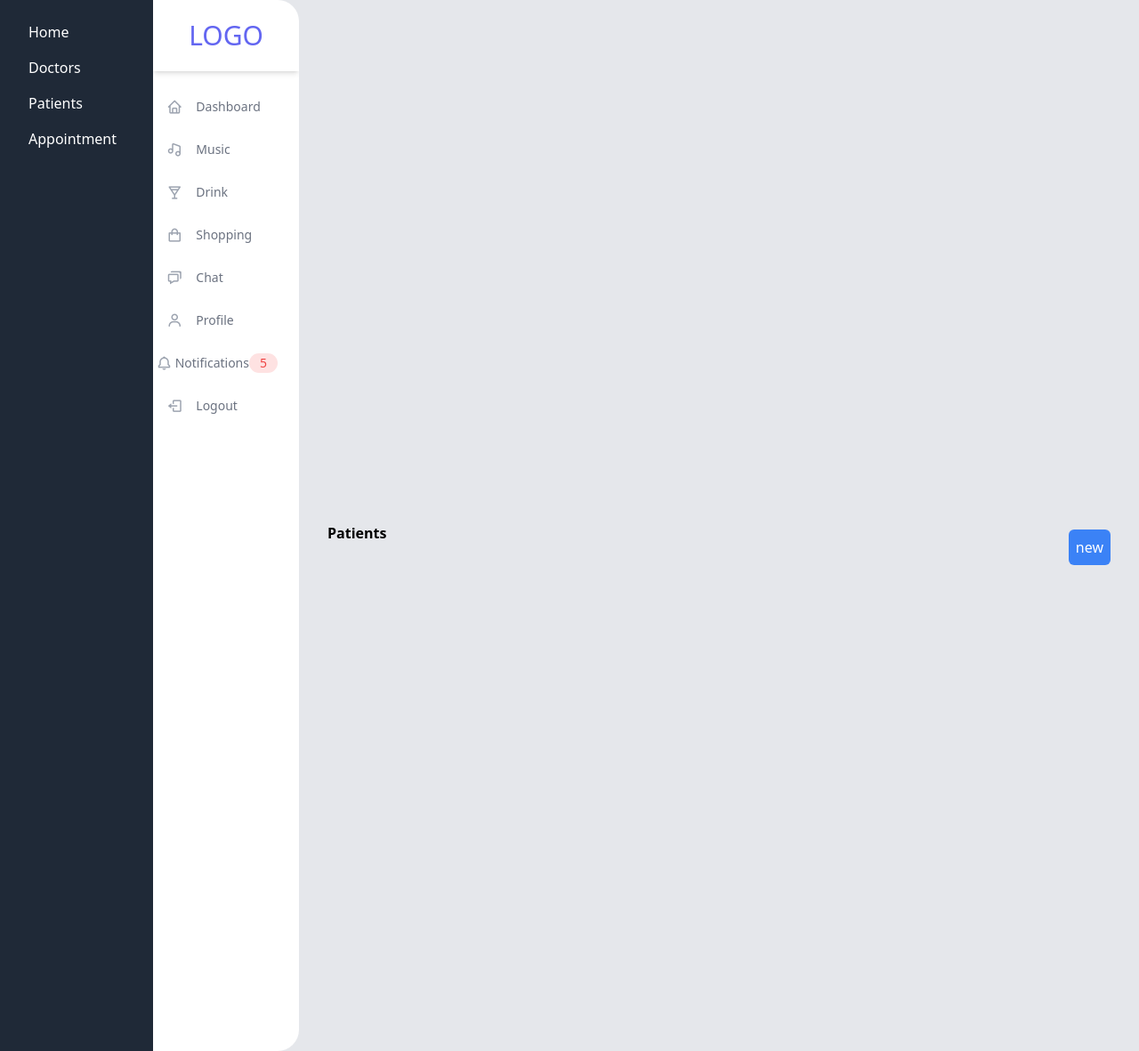
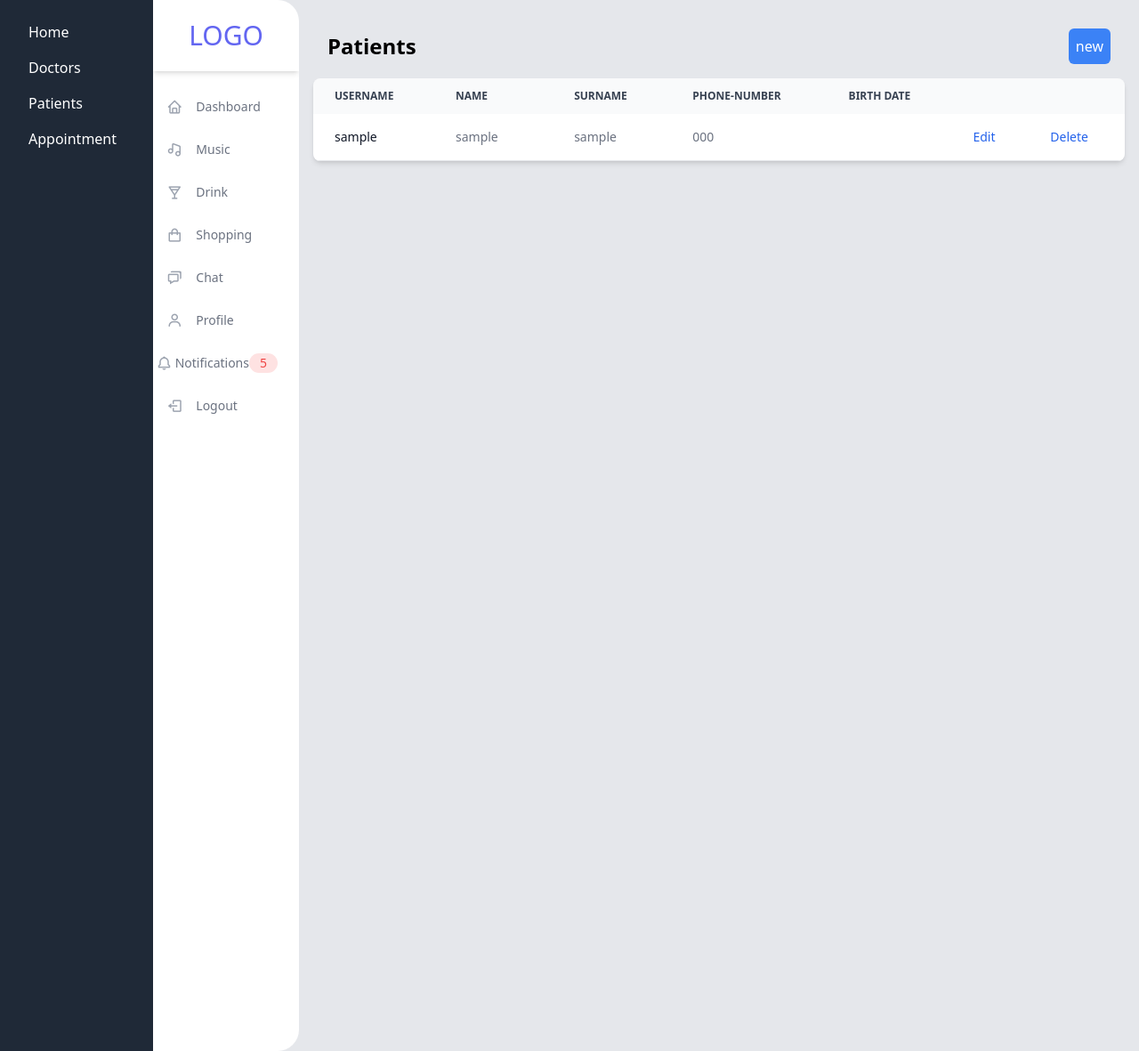
Before and after one commit to Abdelaziz-LAISSAOUI/Clinic_management_system, a Django app: page /patients/ in a window 1280 px wide. Shown: the whole page at 89% size. Run offline with Django 5.2, Linux system fonts and the light colour scheme; a user stored in the database is signed in; tables that the repository leaves empty hold one stand-in row (values such as "Sample post"); some libraries are stand-ins or nearby versions.

Commit message:
patient crud

```diff
--- a/clinic_management/templates/pages/patients.html
+++ b/clinic_management/templates/pages/patients.html
@@ -5,26 +5,20 @@
     <!-- Side Navigation -->
     {% include 'partials/sidenav.html' %}
     <div class="overflow-y-scroll w-full p-4">
-    <div class="flex justify-between items-center h-screen p-4">
-        <div class="flex-grow"><h1 class="font-bold mb-4">Patients</h1></div>
+    <div class="flex justify-between items-center h-fit p-4">
+        <div class="flex-grow items-center"><h1 class="font-bold text-2xl">Patients</h1></div>
         <!-- Show/Hide Button -->
-        <button id="toggleCardBtn" class="bg-blue-500 text-white text-center mt-4 p-2 rounded-md hover:bg-blue-700">
+        <button id="toggleCardBtn" class="bg-blue-500 text-white text-center p-2 rounded-md hover:bg-blue-700">
          new
         </button>
     </div>
+
     {% comment %} <p>{{ patients }}</p> {% endcomment %}
 
-        <!-- Existing Patients List -->
-        <div id="patientList">
-            {% include 'partials/patientList.html' %}
-        </div>
+    <!-- Add Patient Card (Initially Hidden) -->
 
+    <div id="addPatientCard" class="max-w bg-white rounded-md p-4 shadow-md mb-2 hidden">
 
-
-        <!-- Add Patient Card (Initially Hidden) -->
-      <div style="display:grid; justify-content: center; align-items: center; padding: 0%;">
-        <div id="addPatientCard" class="max-w-md bg-white rounded-md p-6 shadow-md mb-6 ">
-            <h2 class="text-2xl font-bold mb-4">Add Patient</h2>
         <form id="addPatientForm" hx-post="{% url 'add_patient' %}" hx-target="#patientList">
             {% csrf_token %}
             <div class="mb-4">
@@ -40,7 +34,15 @@
             <button form="addPatientForm" type="submit" class="bg-blue-500 text-white p-2 rounded-md hover:bg-blue-700">Add Patient</button>
         </form>
     </div>
+
+
+        <!-- Existing Patients List -->
+        <div id="patientList">
+            {% include 'partials/patientList.html' %}
         </div>
+
+
+
     </div>
 </div>
 
--- a/clinic_management/templates/partials/patientList.html
+++ b/clinic_management/templates/partials/patientList.html
@@ -12,13 +12,19 @@
                     Username
                 </th>
                 <th scope="col" class="px-6 py-3">
-                    Color
+                   Name
                 </th>
                 <th scope="col" class="px-6 py-3">
-                    Category
+                    Surname
                 </th>
                 <th scope="col" class="px-6 py-3">
                     Phone-number
+                </th>
+                <th scope="col" class="px-6 py-3">
+                   Birth date
+                </th>
+                <th scope="col" class="px-6 py-3">
+                    <!-- Action -->
                 </th>
                 <th scope="col" class="px-6 py-3">
                     <!-- Action -->
@@ -26,7 +32,7 @@
             </tr>
         </thead>
         <tbody>
-            <tr class="odd:bg-white odd:dark:bg-gray-900 even:bg-gray-50 even:dark:bg-gray-800 border-b dark:border-gray-700">
+            <!-- <tr class="odd:bg-white odd:dark:bg-gray-900 even:bg-gray-50 even:dark:bg-gray-800 border-b dark:border-gray-700">
                 <th scope="row" class="px-6 py-4 font-medium text-gray-900 whitespace-nowrap dark:text-white">
                     Apple MacBook Pro 17"
                 </th>
@@ -95,23 +101,41 @@
                     <a href="#" class="font-medium text-blue-600 dark:text-blue-500 hover:underline">Edit</a>
                 </td>
             </tr>
-            <!-- -------------------- -->
+            -------------------- -->
             {% for patient in patients %}
             <tr class="odd:bg-white odd:dark:bg-gray-900 even:bg-gray-50 even:dark:bg-gray-800 border-b dark:border-gray-700">
                 <th scope="row" class="px-6 py-4 font-medium text-gray-900 whitespace-nowrap dark:text-white">
                     {{ patient.user.username }}
                 </th>
-                <td class="px-6 py-4">
-                    Red
+                <td class="px-6 py-4 ">
+                    <p class="relative w-16 overflow-hidden whitespace-nowrap overflow-ellipsis group hover:overflow-visible">
+                        {{ patient.user.username }}
+                        <span class="absolute z-10 hidden bg-gray-800 text-white text-xl p-1 rounded whitespace-nowrap -top-full group-hover:block overflow-hidden">
+                            {{ patient.user.username }}
+                        </span>
+                    </p>
                 </td>
                 <td class="px-6 py-4">
-                    Wearables
+                    <p class="relative w-16 overflow-hidden whitespace-nowrap overflow-ellipsis group hover:overflow-visible">
+                        {{ patient.user.username }}
+                        <span class="absolute z-10 hidden bg-gray-800 text-white text-xl p-1 rounded whitespace-nowrap -top-full group-hover:block overflow-hidden">
+                            {{ patient.user.username }}
+                        </span>
+                    </p>
                 </td>
                 <td class="px-6 py-4">
                     {{ patient.patient_phone }}
                 </td>
                 <td class="px-6 py-4">
-                    <a href="#" class="font-medium text-blue-600 dark:text-blue-500 hover:underline">Edit</a>
+                    <!-- {{ patient.patient_BirthDate }} -->
+                </td>
+                <td class="px-6 py-4">
+                    <a href="{% url 'update_patient' %}" class="font-medium text-blue-600 dark:text-blue-500 hover:underline">
+                        Edit
+                    </a>
+                </td>
+                <td class="px-6 py-4">
+                    <a href="#" class="font-medium text-blue-600 dark:text-blue-500 hover:underline">Delete</a>
                 </td>
             </tr>
             {% endfor %}
@@ -125,4 +149,70 @@
 
 {% comment %} <div class="py-3 px-5 mb-4 bg-red-100 text-red-900 text-sm rounded-md border border-red-200" role="alert">
     A simple <strong>danger</strong> alert—check it out!
-</div> {% endcomment %}
+</div>
+
+<script>
+
+document.addEventListener('DOMContentLoaded', function () {
+    const editButtons = document.querySelectorAll('.edit-button');
+
+    editButtons.forEach(button => {
+        button.addEventListener('click', function () {
+            const row = button.closest('tr');
+            const cells = row.querySelectorAll('.editable');
+
+            cells.forEach(cell => {
+                const currentValue = cell.textContent.trim();
+                const input = document.createElement('input');
+                input.value = currentValue;
+                cell.textContent = '';
+                cell.appendChild(input);
+            });
+
+            const saveButton = document.createElement('button');
+            saveButton.textContent = 'Save';
+            saveButton.addEventListener('click', function () {
+                // Example AJAX request
+                const formData = new FormData();
+                cells.forEach(cell => {
+                    formData.append(cell.dataset.name, cell.querySelector('input').value);
+                });
+
+                fetch(`/update-patient/${row.dataset.id}/`, {
+                    method: 'POST',
+                    body: formData,
+                })
+                .then(response => response.json())
+                .then(data => {
+                    if (data.success) {
+                        // Add logic here to update the UI or reload the page
+                        row.querySelector('.edit-button').style.display = 'inline-block';
+                        row.querySelector('.save-button').style.display = 'none';
+                        row.querySelector('.cancel-button').style.display = 'none';
+                    } else {
+                        console.error('Failed to update patient information.');
+                    }
+                });
+            });
+
+            const cancelButton = document.createElement('button');
+            cancelButton.textContent = 'Cancel';
+            cancelButton.addEventListener('click', function () {
+                // Add logic here to revert changes
+                row.querySelector('.edit-button').style.display = 'inline-block';
+                row.querySelector('.save-button').style.display = 'none';
+                row.querySelector('.cancel-button').style.display = 'none';
+            });
+
+            row.querySelector('.edit-button').style.display = 'none';
+            row.querySelector('.save-button').style.display = 'inline-block';
+            row.querySelector('.cancel-button').style.display = 'inline-block';
+
+            row.appendChild(saveButton);
+            row.appendChild(cancelButton);
+        });
+    });
+});
+
+</script>
+{% endcomment %}
--- a/clinic_management/urls.py
+++ b/clinic_management/urls.py
@@ -13,4 +13,5 @@ urlpatterns = [
     path('doctor-login/', views.doctor_login, name='doctor-login'),
     path('patients/', views.patient_list, name='patient_list'),
     path('add_patient/', views.add_patient, name='add_patient'),
+    path('update_patient/',views.update_patient,name="update_patient"),
 ]
--- a/clinic_management/views.py
+++ b/clinic_management/views.py
@@ -107,19 +107,23 @@ from django.contrib.auth.models import User
 def add_patient(request):
     username = request.POST.get('username')
     patient_phone = request.POST.get('patient_phone')
-
-    # Assuming you have proper validation before creating a patient
     user = User.objects.create(username=username)
     patient = Patient.objects.create(user=user, patient_phone=patient_phone)
-
-    # return JsonResponse({'status': 'success', 'message': 'Patient added successfully'})
     patients = Patient.objects.all()
     print('poooost')
     return render(request,'partials/patientList.html', {'patients': patients, 'newPatient': True })
 
+@require_POST
+@login_required(login_url="/login")
+def update_patient(request, patient_id):
+    if request.method == 'POST':
+        patient = Patient.objects.get(id=patient_id)
+        patient.name = request.POST['name']
+        patient.save()
+        return JsonResponse({'success': True})
+    return JsonResponse({'success': False})
 
 @login_required(login_url="/login")
 def patient_list(request):
     patients = Patient.objects.all()
-    print('hhhhhhhhhhhhhhhhhhhhhh')
     return render(request,'pages/patients.html', {'patients': patients, 'newPatient': False})
```
Also changed, not shown: clinic_management/templates/partials/editPatient.html (added, +24 -0 lines). Lines whose indentation alone changed are shown as unchanged.
